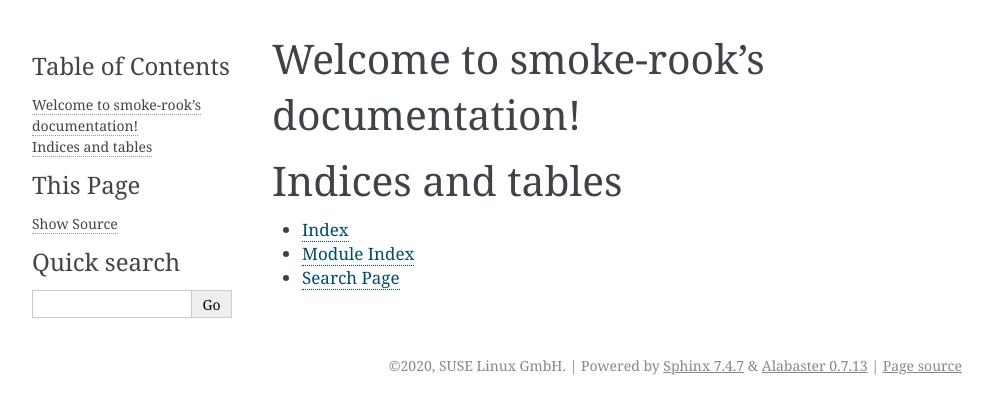
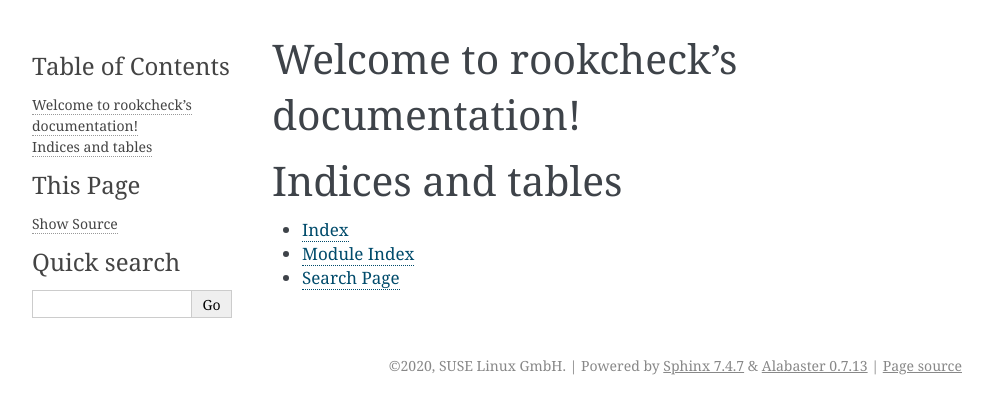
Before and after one commit to SUSE/rookcheck, a Sphinx documentation site: the page built from doc/source/index.rst, in a window 1280 px wide. Shown: the top 414 px of the page, without its empty margins (148-1141 px from the left). Built offline with Sphinx 7.4.7, drawn with Linux system fonts in a browser that asks for light colours.

Commit message:
Update README and rename references from smoke_rook to rookcheck

```diff
--- a/doc/source/conf.py
+++ b/doc/source/conf.py
@@ -17,7 +17,7 @@
 
 # -- Project information -----------------------------------------------------
 
-project = 'smoke-rook'
+project = 'rookcheck'
 copyright = '2020, SUSE Linux GmbH'
 author = 'Joshua Hesketh'
 
--- a/doc/source/index.rst
+++ b/doc/source/index.rst
@@ -1,9 +1,9 @@
-.. smoke-rook documentation master file, created by
+.. rookcheck documentation master file, created by
    sphinx-quickstart on Fri Apr 24 15:16:48 2020.
    You can adapt this file completely to your liking, but it should at least
    contain the root `toctree` directive.
 
-Welcome to smoke-rook's documentation!
+Welcome to rookcheck's documentation!
 ======================================
 
 .. toctree::
```
Also changed, not shown: README.rst (+59 -18 lines), 2 other files.
